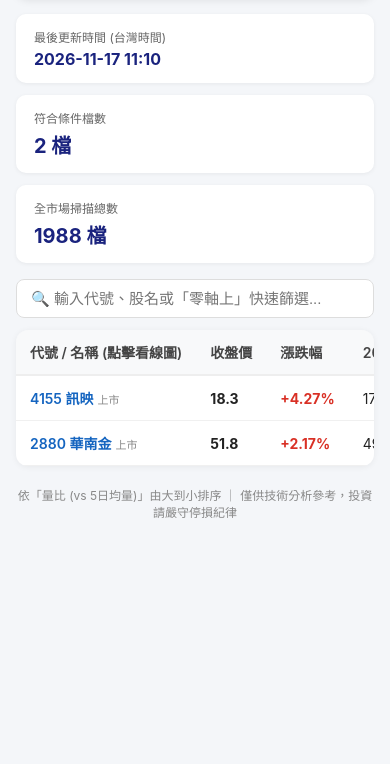
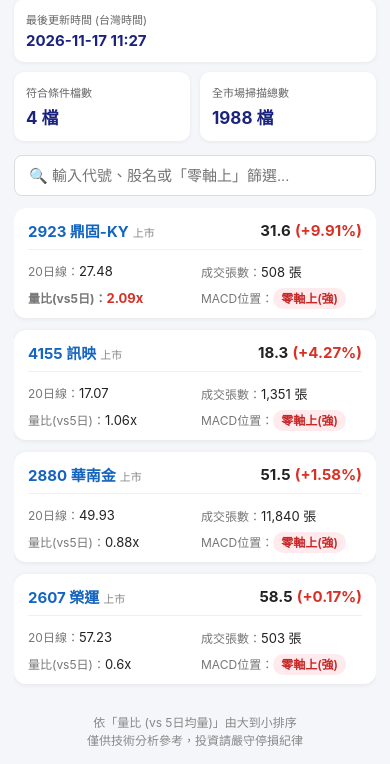
Before and after one commit to pratt919596-byte/tw-stock-radar, a plain HTML site: page index.html in a window 390 px wide. Shown: the part 136-900 px from the top of the page. Before the commit the page ends 844 px from the top, so only its background shows below. Drawn offline with Linux system fonts and the light colour scheme.

Commit message:
自動更新台股選股儀表板

```diff
--- a/index.html
+++ b/index.html
@@ -5,42 +5,80 @@
     <meta name="viewport" content="width=device-width, initial-scale=1.0">
     <title>台股波段起漲突破雷達</title>
     <style>
-        body { font-family: -apple-system, BlinkMacSystemFont, "Segoe UI", Roboto, "Microsoft JhengHei", sans-serif; background: #f4f6f9; color: #222; margin: 0; padding: 16px; }
+        body { font-family: -apple-system, BlinkMacSystemFont, "Segoe UI", Roboto, "Microsoft JhengHei", sans-serif; background: #f4f6f9; color: #222; margin: 0; padding: 14px; }
         .container { max-width: 960px; margin: 0 auto; }
-        .header { background: #1a237e; color: #fff; padding: 20px; border-radius: 12px; margin-bottom: 16px; box-shadow: 0 2px 8px rgba(0,0,0,0.1); }
-        .header h1 { margin: 0 0 8px 0; font-size: 22px; }
-        .header p { margin: 0; font-size: 13px; opacity: 0.85; }
-        .stats { display: flex; gap: 12px; margin-bottom: 16px; flex-wrap: wrap; }
-        .stat-card { background: #fff; padding: 14px 18px; border-radius: 10px; flex: 1; min-width: 140px; box-shadow: 0 1px 4px rgba(0,0,0,0.06); }
-        .stat-card .label { font-size: 12px; color: #666; }
-        .stat-card .val { font-size: 20px; font-weight: bold; color: #1a237e; margin-top: 4px; }
-        .search-box { width: 100%; box-sizing: border-box; padding: 10px 14px; border: 1px solid #ddd; border-radius: 8px; margin-bottom: 12px; font-size: 15px; }
-        .table-wrap { background: #fff; border-radius: 12px; overflow-x: auto; box-shadow: 0 1px 6px rgba(0,0,0,0.06); }
-        table { width: 100%; border-collapse: collapse; font-size: 14px; white-space: nowrap; }
+        .header { background: #1a237e; color: #fff; padding: 18px; border-radius: 12px; margin-bottom: 14px; box-shadow: 0 2px 8px rgba(0,0,0,0.1); }
+        .header h1 { margin: 0 0 6px 0; font-size: 20px; }
+        .header p { margin: 0; font-size: 13px; opacity: 0.88; line-height: 1.4; }
+        .stats { display: grid; grid-template-columns: repeat(3, 1fr); gap: 10px; margin-bottom: 14px; }
+        .stat-card { background: #fff; padding: 12px; border-radius: 10px; box-shadow: 0 1px 4px rgba(0,0,0,0.06); }
+        .stat-card .label { font-size: 11px; color: #666; }
+        .stat-card .val { font-size: 17px; font-weight: bold; color: #1a237e; margin-top: 4px; }
+        .search-box { width: 100%; box-sizing: border-box; padding: 11px 14px; border: 1px solid #ddd; border-radius: 8px; margin-bottom: 12px; font-size: 15px; background: #fff; }
+        .table-wrap { background: #fff; border-radius: 12px; overflow: hidden; box-shadow: 0 1px 6px rgba(0,0,0,0.06); }
+        table { width: 100%; border-collapse: collapse; font-size: 14px; }
         th { background: #f8f9fa; color: #444; font-weight: 600; text-align: left; padding: 12px 14px; border-bottom: 2px solid #eee; }
         td { padding: 12px 14px; border-bottom: 1px solid #f0f0f0; }
         tr:hover { background: #f9fbff; }
-        .stock-link { color: #1565c0; text-decoration: none; font-weight: 600; }
+        .stock-link { color: #1565c0; text-decoration: none; font-weight: 700; font-size: 15px; }
         .stock-link:hover { text-decoration: underline; }
         .mkt { font-size: 11px; color: #888; margin-left: 4px; }
+        .mobile-price { display: none; }
         .badge { padding: 3px 8px; border-radius: 12px; font-size: 12px; font-weight: 600; }
         .badge.strong { background: #ffebee; color: #c62828; }
         .badge.weak { background: #eceff1; color: #546e7a; }
-        .footer { text-align: center; font-size: 12px; color: #888; margin-top: 20px; }
+        .footer { text-align: center; font-size: 12px; color: #888; margin-top: 18px; line-height: 1.5; }
+
+        /* 手機直立螢幕自適應卡片模式 (寬度小於 640px 時自動啟用) */
+        @media (max-width: 640px) {
+            .stats { grid-template-columns: 1fr 1fr; }
+            .stats .stat-card:first-child { grid-column: span 2; }
+            .table-wrap { background: transparent; box-shadow: none; }
+            table, thead, tbody, th, td, tr { display: block; }
+            thead { display: none; }
+            tbody tr {
+                background: #fff;
+                border-radius: 12px;
+                margin-bottom: 12px;
+                padding: 12px 14px;
+                box-shadow: 0 1px 5px rgba(0,0,0,0.07);
+                display: grid;
+                grid-template-columns: 1fr 1fr;
+                gap: 8px 12px;
+            }
+            td { padding: 0; border: none; font-size: 13px; }
+            td.hide-mobile { display: none; }
+            td.cell-title {
+                grid-column: span 2;
+                display: flex;
+                justify-content: space-between;
+                align-items: center;
+                padding-bottom: 8px;
+                margin-bottom: 4px;
+                border-bottom: 1px solid #f0f0f0;
+            }
+            .mobile-price { display: block; font-size: 15px; }
+            .m-close { font-weight: 700; color: #222; }
+            td:not(.cell-title)::before {
+                content: attr(data-label) "：";
+                color: #777;
+                font-size: 12px;
+            }
+        }
     </style>
 </head>
 <body>
 <div class="container">
     <div class="header">
         <h1>📈 台股波段起漲突破雷達</h1>
-        <p>條件：MACD柱狀體由負翻正 ＋ 布林通道開口放大 ＋ 站上向上20日線（成交量 &gt; 500張）</p>
+        <p>MACD柱狀體翻正 ＋ 布林通道開口放大 ＋ 站上向上20日線</p>
     </div>
     <div class="stats">
-        <div class="stat-card"><div class="label">最後更新時間 (台灣時間)</div><div class="val" style="font-size:16px;">2026-11-17 11:10</div></div>
-        <div class="stat-card"><div class="label">符合條件檔數</div><div class="val">2 檔</div></div>
+        <div class="stat-card"><div class="label">最後更新時間 (台灣時間)</div><div class="val" style="font-size:15px;">2026-11-17 11:27</div></div>
+        <div class="stat-card"><div class="label">符合條件檔數</div><div class="val">4 檔</div></div>
         <div class="stat-card"><div class="label">全市場掃描總數</div><div class="val">1988 檔</div></div>
     </div>
-    <input type="text" id="filterInput" class="search-box" onkeyup="filterTable()" placeholder="🔍 輸入代號、股名或「零軸上」快速篩選...">
+    <input type="text" id="filterInput" class="search-box" onkeyup="filterTable()" placeholder="🔍 輸入代號、股名或「零軸上」篩選...">
     <div class="table-wrap">
         <table id="stockTable">
             <thead>
@@ -57,28 +95,60 @@
             <tbody>
 
             <tr>
-                <td><a href="https://tw.stock.yahoo.com/quote/4155" target="_blank" class="stock-link">4155 訊映</a><span class="mkt">上市</span></td>
-                <td><strong>18.3</strong></td>
-                <td style="color:#d93025;font-weight:bold;">+4.27%</td>
-                <td>17.07</td>
-                <td>1,218</td>
-                <td>0.98x</td>
-                <td><span class="badge strong">零軸上 (強)</span></td>
+                <td class="cell-title" data-label="標的">
+                    <div><a href="https://tw.stock.yahoo.com/quote/2923" target="_blank" class="stock-link">2923 鼎固-KY</a><span class="mkt">上市</span></div>
+                    <div class="mobile-price"><span class="m-close">31.6</span> <span style="color:#d93025;font-weight:bold;">(+9.91%)</span></div>
+                </td>
+                <td class="hide-mobile" data-label="收盤價"><strong>31.6</strong></td>
+                <td class="hide-mobile" data-label="漲跌幅" style="color:#d93025;font-weight:bold;">+9.91%</td>
+                <td data-label="20日線">27.48</td>
+                <td data-label="成交張數">508 張</td>
+                <td data-label="量比(vs5日)" style="color:#d93025;font-weight:bold;">2.09x</td>
+                <td data-label="MACD位置"><span class="badge strong">零軸上(強)</span></td>
             </tr>
 
             <tr>
-                <td><a href="https://tw.stock.yahoo.com/quote/2880" target="_blank" class="stock-link">2880 華南金</a><span class="mkt">上市</span></td>
-                <td><strong>51.8</strong></td>
-                <td style="color:#d93025;font-weight:bold;">+2.17%</td>
-                <td>49.95</td>
-                <td>11,587</td>
-                <td>0.86x</td>
-                <td><span class="badge strong">零軸上 (強)</span></td>
+                <td class="cell-title" data-label="標的">
+                    <div><a href="https://tw.stock.yahoo.com/quote/4155" target="_blank" class="stock-link">4155 訊映</a><span class="mkt">上市</span></div>
+                    <div class="mobile-price"><span class="m-close">18.3</span> <span style="color:#d93025;font-weight:bold;">(+4.27%)</span></div>
+                </td>
+                <td class="hide-mobile" data-label="收盤價"><strong>18.3</strong></td>
+                <td class="hide-mobile" data-label="漲跌幅" style="color:#d93025;font-weight:bold;">+4.27%</td>
+                <td data-label="20日線">17.07</td>
+                <td data-label="成交張數">1,351 張</td>
+                <td data-label="量比(vs5日)">1.06x</td>
+                <td data-label="MACD位置"><span class="badge strong">零軸上(強)</span></td>
+            </tr>
+
+            <tr>
+                <td class="cell-title" data-label="標的">
+                    <div><a href="https://tw.stock.yahoo.com/quote/2880" target="_blank" class="stock-link">2880 華南金</a><span class="mkt">上市</span></div>
+                    <div class="mobile-price"><span class="m-close">51.5</span> <span style="color:#d93025;font-weight:bold;">(+1.58%)</span></div>
+                </td>
+                <td class="hide-mobile" data-label="收盤價"><strong>51.5</strong></td>
+                <td class="hide-mobile" data-label="漲跌幅" style="color:#d93025;font-weight:bold;">+1.58%</td>
+                <td data-label="20日線">49.93</td>
+                <td data-label="成交張數">11,840 張</td>
+                <td data-label="量比(vs5日)">0.88x</td>
+                <td data-label="MACD位置"><span class="badge strong">零軸上(強)</span></td>
+            </tr>
+
+            <tr>
+                <td class="cell-title" data-label="標的">
+                    <div><a href="https://tw.stock.yahoo.com/quote/2607" target="_blank" class="stock-link">2607 榮運</a><span class="mkt">上市</span></div>
+                    <div class="mobile-price"><span class="m-close">58.5</span> <span style="color:#d93025;font-weight:bold;">(+0.17%)</span></div>
+                </td>
+                <td class="hide-mobile" data-label="收盤價"><strong>58.5</strong></td>
+                <td class="hide-mobile" data-label="漲跌幅" style="color:#d93025;font-weight:bold;">+0.17%</td>
+                <td data-label="20日線">57.23</td>
+                <td data-label="成交張數">503 張</td>
+                <td data-label="量比(vs5日)">0.6x</td>
+                <td data-label="MACD位置"><span class="badge strong">零軸上(強)</span></td>
             </tr>
             </tbody>
         </table>
     </div>
-    <div class="footer">依「量比 (vs 5日均量)」由大到小排序 ｜ 僅供技術分析參考，投資請嚴守停損紀律</div>
+    <div class="footer">依「量比 (vs 5日均量)」由大到小排序<br>僅供技術分析參考，投資請嚴守停損紀律</div>
 </div>
 <script>
 function filterTable() {
```
